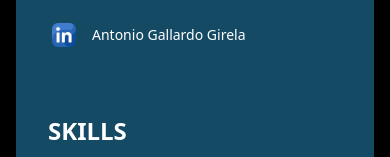
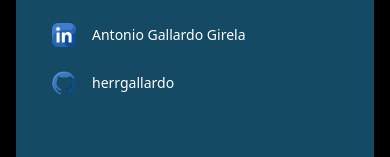
Before and after one commit to herrgallardo/lxcn-frontend-01-my-cv, a Next.js app: page / in a window 390 px wide. Shown: the part 769-926 px from the top of the page. Built offline with nearby package versions, Linux system fonts and the light colour scheme.

Commit message:
feat: enhance contact information with clickable links
- Add click-to-call functionality for phone number
- Add click-to-email functionality for email address
- Update links with hover effects for better UX
- Add GitHub profile to social media links
- Replace GitHub icon with higher quality version

```diff
--- a/components/CV.tsx
+++ b/components/CV.tsx
@@ -69,7 +69,12 @@ const CV = () => {
                   />
                 ) : null}
               </div>
-              <span className="text-sm">{personalInfo.contact.phone}</span>
+              <Link
+                href={`tel:${personalInfo.contact.phone.replace(/\s+/g, "")}`}
+                className="text-sm hover:text-indigo-300 hover:underline transition-colors duration-300"
+              >
+                {personalInfo.contact.phone}
+              </Link>
             </li>
 
             {/* Email */}
@@ -85,7 +90,12 @@ const CV = () => {
                   />
                 ) : null}
               </div>
-              <span className="text-sm">{personalInfo.contact.email}</span>
+              <Link
+                href={`mailto:${personalInfo.contact.email}`}
+                className="text-sm hover:text-indigo-300 hover:underline transition-colors duration-300"
+              >
+                {personalInfo.contact.email}
+              </Link>
             </li>
 
             {/* Address */}
--- a/data/cv-data.ts
+++ b/data/cv-data.ts
@@ -103,6 +103,12 @@ export const cvData: CV = {
         username: "Antonio Gallardo Girela",
         url: "https://www.linkedin.com/in/antonio-gallardo-girela/",
         icon: "/icons/linkedin-icon.png",
+      },
+      {
+        platform: "GitHub",
+        username: "herrgallardo",
+        url: "https://github.com/herrgallardo",
+        icon: "/icons/github-icon.png",
       },
     ],
   },
```
Also changed, not shown: public/icons/github-icon.png.
